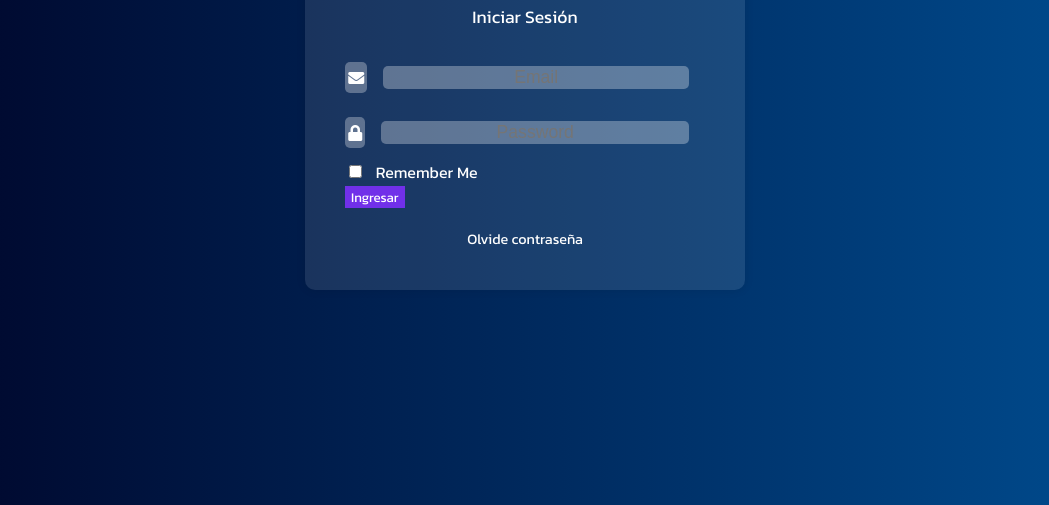
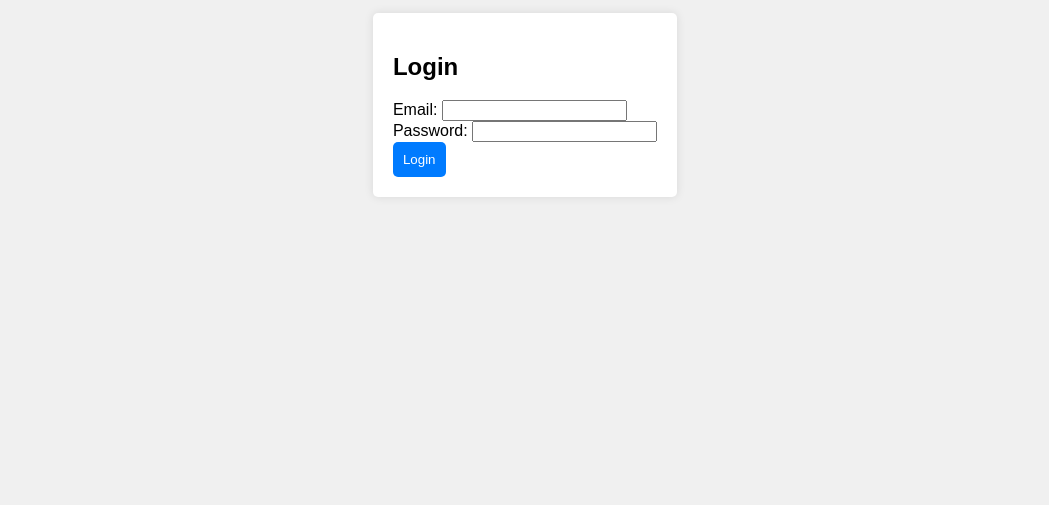
Before and after one commit to Mateomelano/Login-Proyecto, a plain HTML site: page index.html in a window 1280 px wide. Shown: the part 295-800 px from the top of the page, without its empty margins (115-1164 px from the left). Drawn offline with Linux system fonts and the light colour scheme.

Commit message:
login funcionando

```diff
--- /dev/null
+++ b/css/style.css
@@ -0,0 +1,33 @@
+body {
+    font-family: Arial, sans-serif;
+    display: flex;
+    justify-content: center;
+    align-items: center;
+    height: 100vh;
+    margin: 0;
+    background-color: #f0f0f0;
+}
+
+#login-container, #main-content {
+    background: white;
+    padding: 20px;
+    border-radius: 5px;
+    box-shadow: 0 0 10px rgba(0, 0, 0, 0.1);
+}
+
+.hidden {
+    display: none;
+}
+
+button {
+    background-color: #007BFF;
+    color: white;
+    border: none;
+    padding: 10px;
+    border-radius: 5px;
+    cursor: pointer;
+}
+
+button:hover {
+    background-color: #0056b3;
+}
--- a/index.html
+++ b/index.html
@@ -1,59 +1,28 @@
 <!DOCTYPE html>
-<html lang="es">
+<html>
 <head>
-    <meta charset="UTF-8">
-    <meta name="viewport" content="width=device-width, initial-scale=1.0">
-    <title>Login</title>
-    <link rel="stylesheet" href="https://cdnjs.cloudflare.com/ajax/libs/font-awesome/5.15.4/css/all.min.css">
-    <link rel="stylesheet" href="https://fonts.googleapis.com/css2?family=Kanit:wght@400;800&display=swap">
-    <link rel="stylesheet" href="style.css">
+    <meta charset="utf-8">
+    <meta name="viewport" content="width=device-width, initial-scale=1">
+    <title>Login Example</title>
+    <link rel="stylesheet" href="css/style.css">
 </head>
 <body>
-    <div class="hold-transition login-page" id="frmLogin">
-        <div class="login-box">
-            <div class="login-logo">
-                <div style="margin: 0;font-weight: 800;color: #202020;font-family: 'Kanit', sans-serif; text-align: center;">
-                    <span style="color: #7130e9; margin: 0 10px;"><i class="fa-solid fa-earth-americas"></i></span>SupraSOFT <span style="color: #7130e9;">Admin</span>
-                </div>
-            </div>
-            <div class="card">
-                <div class="card-body login-card-body">
-                    <p class="login-box-msg">Iniciar Sesión</p>
-                    <form class="needs-validation" novalidate>
-                        <div class="input-group mb-3">
-                            <div class="input-group-prepend">
-                                <div class="input-group-text">
-                                    <span class="fas fa-envelope"></span>
-                                </div>
-                            </div>
-                            <input type="email" class="form-control" id="loginEmail" placeholder="Email" name="loginEmail" required>
-                        </div>
-                        <div class="input-group mb-3">
-                            <div class="input-group-prepend">
-                                <div class="input-group-text">
-                                    <span class="fas fa-lock"></span>
-                                </div>
-                            </div>
-                            <input type="password" class="form-control" id="loginPassword" placeholder="Password" name="loginPassword" required>
-                        </div>
-                        <div class="row">
-                            <div class="col-8">
-                                <div class="icheck-primary">
-                                    <input type="checkbox" id="remember" onchange="rememberMe(event)">
-                                    <label for="remember">Remember Me</label>
-                                </div>
-                            </div>
-                            <div class="col-4">
-                                <button type="button" id="iniciar-sesion" class="btn btn-block">Ingresar</button>
-                            </div>
-                        </div>
-                    </form>
-                    <div class="login-footer">
-                        <a href="#">Olvide contraseña</a>
-                    </div>
-                </div>
-            </div>
-        </div>
+    <div id="login-container">
+        <h2>Login</h2>
+        <form id="login-form">
+            <label for="email">Email:</label>
+            <input type="email" id="email" required><br>
+            <label for="password">Password:</label>
+            <input type="password" id="password" required><br>
+            <button type="submit">Login</button>
+        </form>
     </div>
+
+    <div id="main-content" class="hidden">
+        <h1>Welcome to the main content!</h1>
+        <p>This content is only visible after logging in.</p>
+    </div>
+
+    <script src="js/app.js"></script>
 </body>
 </html>
--- /dev/null
+++ b/js/app.js
@@ -0,0 +1,27 @@
+document.addEventListener('DOMContentLoaded', () => {
+    const loginForm = document.getElementById('login-form');
+    const loginContainer = document.getElementById('login-container');
+    const mainContent = document.getElementById('main-content');
+
+    loginForm.addEventListener('submit', (e) => {
+        e.preventDefault();
+
+        const email = document.getElementById('email').value;
+        const password = document.getElementById('password').value;
+
+        // Aquí se puede agregar la lógica de autenticación.
+        // Para este ejemplo, aceptamos cualquier email/password
+        if (email && password) {
+            sessionStorage.setItem('authenticated', 'true');
+            loginContainer.classList.add('hidden');
+            mainContent.classList.remove('hidden');
+        } else {
+            alert('Invalid credentials');
+        }
+    });
+
+    if (sessionStorage.getItem('authenticated') === 'true') {
+        loginContainer.classList.add('hidden');
+        mainContent.classList.remove('hidden');
+    }
+});
--- a/style.css
+++ /dev/null
@@ -1,129 +0,0 @@
-body, html {
-    height: 100%;
-    margin: 0;
-    font-family: 'Kanit', sans-serif;
-    background: linear-gradient(to right, #000428, #004e92);
-    color: white;
-}
-
-.login-page {
-    display: flex;
-    justify-content: center;
-    align-items: center;
-    height: 100%;
-}
-
-.login-box {
-    width: 360px;
-    padding: 40px;
-    background: rgba(255, 255, 255, 0.1);
-    border-radius: 10px;
-    box-shadow: 0px 0px 10px 0px rgba(0, 0, 0, 0.1);
-
-}
-
-.login-logo {
-    text-align: center;
-    font-weight: 800;
-    color: #202020;
-    margin-bottom: 20px;
-}
-
-.login-logo span {
-    color: #7130e9;
-}
-
-.card {
-    background: transparent;
-    border: none;
-}
-
-.card-body {
-    padding: 0;
-}
-
-.login-box-msg {
-    margin: 0;
-    padding: 0 0 20px;
-    font-size: 1.1em;
-    text-align: center;
-}
-
-.form-control {
-    background: rgba(255, 255, 255, 0.3);
-    border: none;
-    color: white;
-    border-radius: 5px;
-    margin: 1rem;
-    width: 100%;
-    text-align: center;
-    font-size: 1.1em;
-}
-
-.form-control:focus {
-    box-shadow: none;
-    background: rgba(255, 255, 255, 0.5);
-}
-
-.input-group-text {
-    background: rgba(255, 255, 255, 0.3);
-    border: none;
-    color: white;
-    padding: 0.2rem;
-    text-align: center;
-    border-radius: 5px;
-    font-size: 1em;
-
-}
-
-
-.input-group-prepend,
-.input-group-append {
-    display: flex;
-    align-items: center;
-}
-
-.input-group {
-    display: flex;
-    align-items: center;
-}
-
-.icheck-primary {
-    color: white;
-}
-
-.icheck-primary label {
-    margin-left: 5px;
-    width: calc(100% - 25px);
-    text-align: center;
-}
-
-.icheck-primary input[type="checkbox"] {
-    margin-right: 5px;
-}
-
-.btn {
-    background-color: #7130e9;
-    color: white;
-    border: none;
-    font-family: 'Kanit', sans-serif;
-}
-
-.btn:hover {
-    background-color: #5828b4;
-}
-
-.login-footer {
-    margin-top: 20px;
-    text-align: center;
-    font-size: 0.9em;
-}
-
-.login-footer a {
-    color: white;
-    text-decoration: none;
-}
-
-.login-footer a:hover {
-    text-decoration: underline;
-}
```
